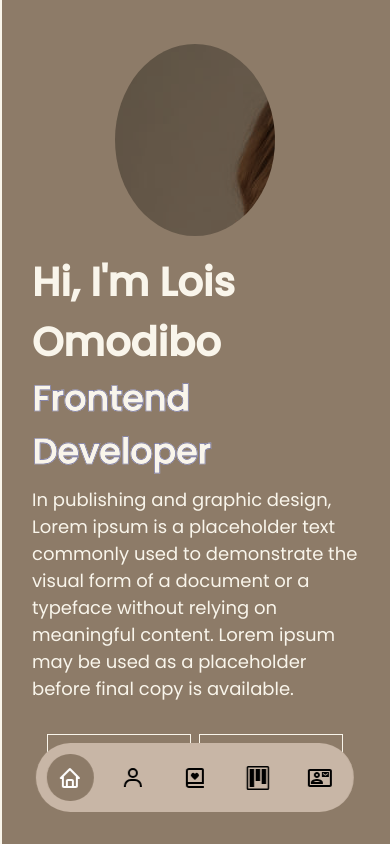
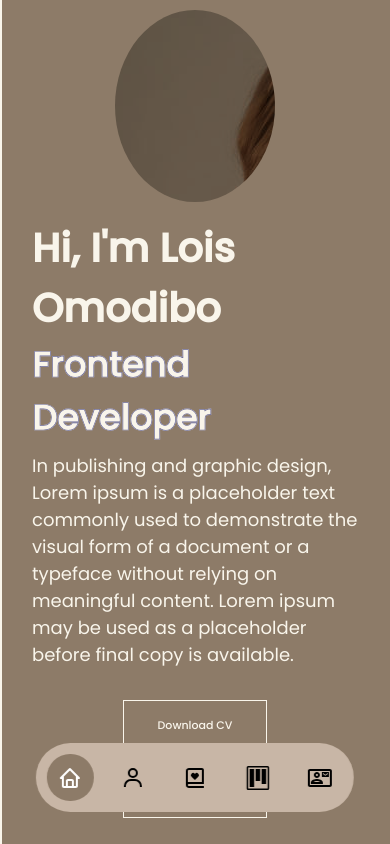
Before and after one commit to Esimehro/portfolio, a React (Vite) app: page / in a window 390 px wide. Built offline with nearby package versions, Linux system fonts and the light colour scheme.

Commit message:
recent change to button

```diff
--- a/src/Components/Home/Home.module.css
+++ b/src/Components/Home/Home.module.css
@@ -207,7 +207,11 @@
 
     .buttonContainer{
         max-width: 30rem;
-        gap: .5rem;
+        gap: 1rem;
+        display: flex;
+        flex-direction: column;
+        align-items: center;
+        justify-content: center;
     }
 
     .buttonContainer a{
```
